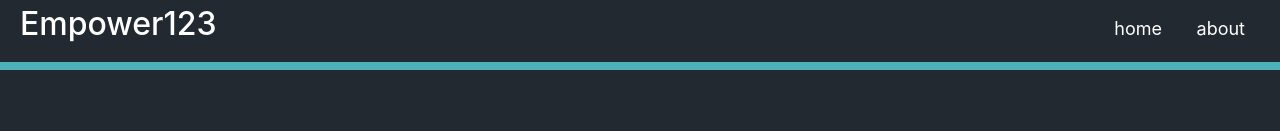
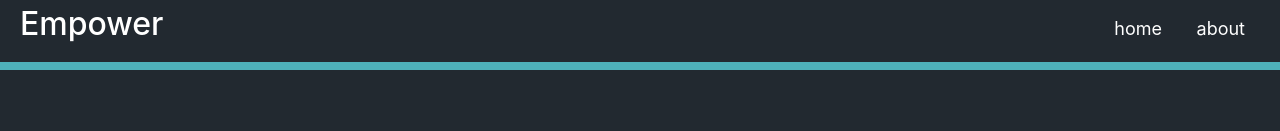
Before and after one commit to nikhithaDev/mpower, a plain HTML site: page index.html in a window 1280 px wide. Shown: the top 131 px of the page. Drawn offline with nearby package versions, Linux system fonts and the light colour scheme; grey boxes are pictures that could not be loaded.

Commit message:
rollback changes

```diff
--- a/index.html
+++ b/index.html
@@ -14,7 +14,7 @@
         <div class="nav"  style="border-bottom:8px solid #4EB1BA;background-color:red;position:fixed;width:100%;background-color:#222930;color:white;height:70px;z-index: 1000;">
 
             <div>
-              <h2 style="margin-left:20px;margin-top:5px;">Empower123</h2>
+              <h2 style="margin-left:20px;margin-top:5px;">Empower</h2>
             </div>
 
 
```
